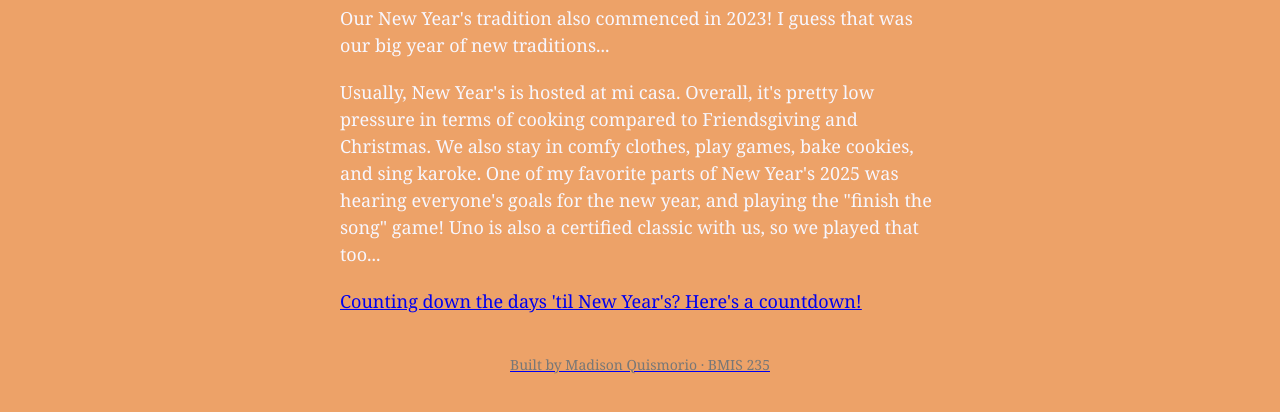
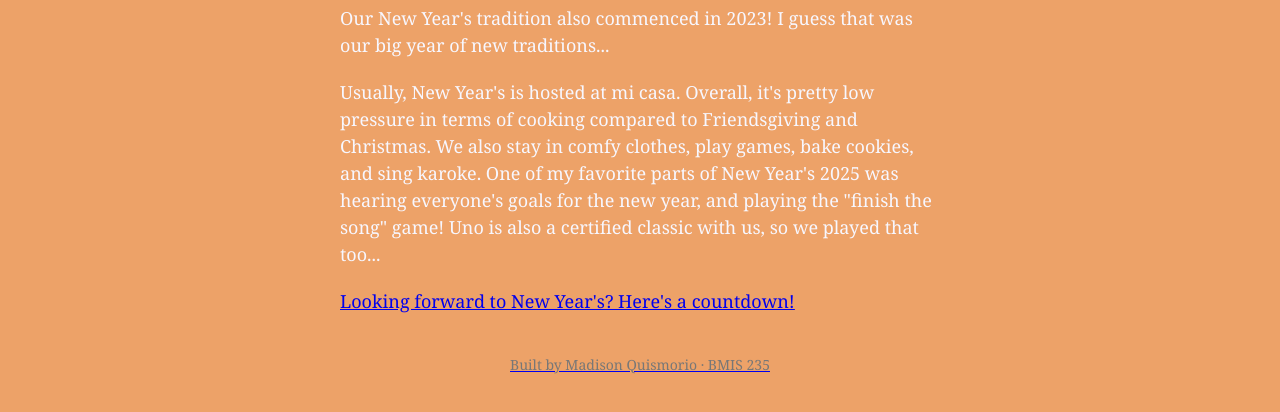
Before and after one commit to mquismorio/bmis235-html-3, a plain HTML site: page newyears.html in a window 1280 px wide. Shown: the part 190-602 px from the top of the page. Drawn offline with Linux system fonts and the light colour scheme.

Commit message:
Update countdown message for New Year's

```diff
--- a/newyears.html
+++ b/newyears.html
@@ -33,7 +33,7 @@
 <p>Usually, New Year's is hosted at mi casa. Overall, it's pretty low pressure in terms of cooking compared to Friendsgiving and Christmas. We also stay in comfy clothes, play games, bake cookies, and sing karoke. One of my favorite parts of New Year's 2025 was hearing everyone's goals for the new year, and playing the "finish the song" game! Uno is also a certified classic with us, so we played that too...</p>
 
    <a href="https://www.timeanddate.com/countdown/newyear"</a>
-  <p>Counting down the days 'til New Year's? Here's a countdown!<p>
+  <p>Looking forward to New Year's? Here's a countdown!<p>
 
 <!-- Footer: fill in your name -->
 <footer>Built by Madison Quismorio &middot; BMIS 235</footer>
```
